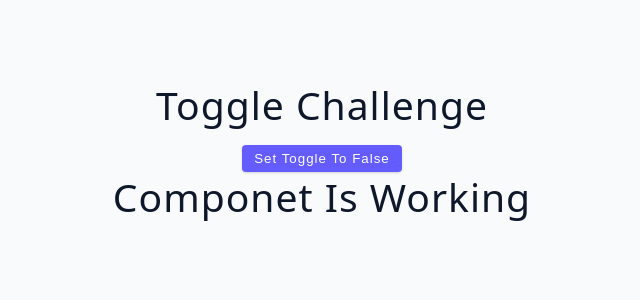
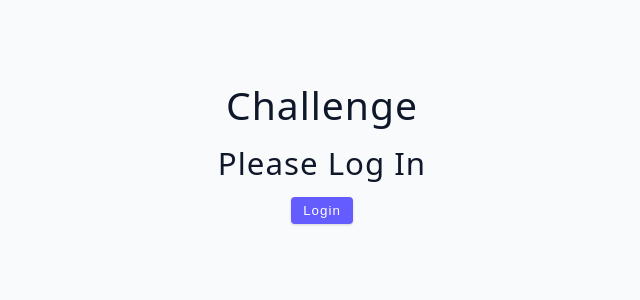
Before and after one commit to ProfessorBunny/advanced-react, a React (Vite) app: page / in a window 1280 px wide. Shown: the top 300 px of the page, without its empty margins (318-958 px from the left). Built offline with nearby package versions, Linux system fonts and the light colour scheme.

Commit message:
working with ternarry operator

```diff
--- a/src/App.jsx
+++ b/src/App.jsx
@@ -1,4 +1,4 @@
-import Starter from './tutorial/03-conditional-rendering/starter/06-toggle-challenge'
+import Starter from './tutorial/03-conditional-rendering/starter/07-user-challenge'
 
 function App() {
   return (
--- a/src/tutorial/03-conditional-rendering/starter/07-user-challenge.jsx
+++ b/src/tutorial/03-conditional-rendering/starter/07-user-challenge.jsx
@@ -1,5 +1,28 @@
+import { useState } from 'react'
+
 const UserChallenge = () => {
-  return <h2>user challenge</h2>;
-};
+  const [user, setuser] = useState(null)
+  const login = () => {
+    setuser({ name: 'john' })
+  }
+  const logout = () => {
+    setuser(null)
+  }
+  return (
+    <div>
+      <h2>Challenge</h2>
+      <h3>{user ? `Hello ${user.name}` : 'Please log in'}</h3>
+      {user ? (
+        <button className="btn" onClick={logout}>
+          Logout
+        </button>
+      ) : (
+        <button className="btn" onClick={login}>
+          Login
+        </button>
+      )}
+    </div>
+  )
+}
 
-export default UserChallenge;
+export default UserChallenge
```
